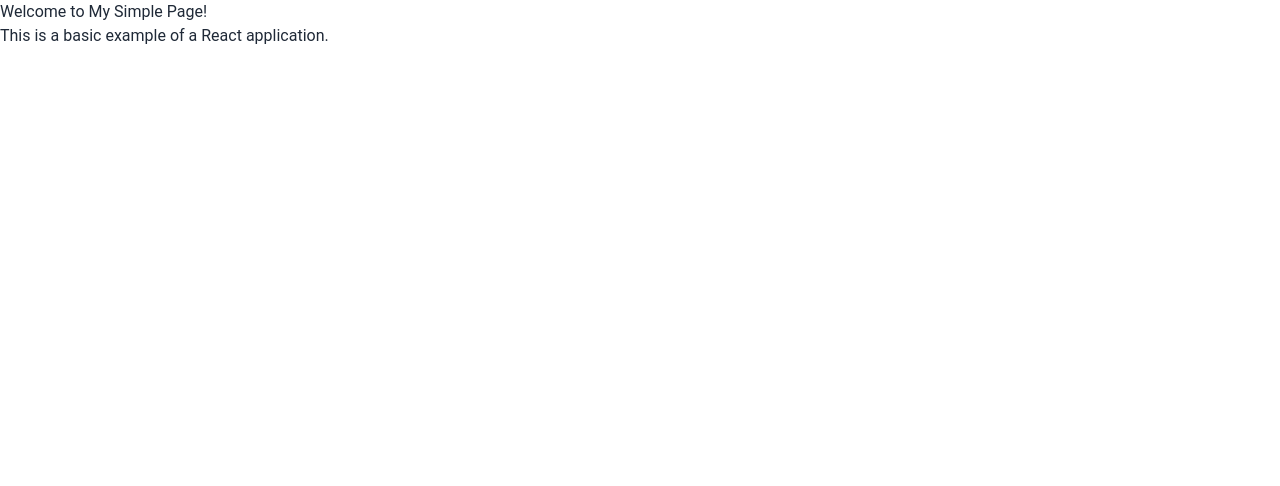
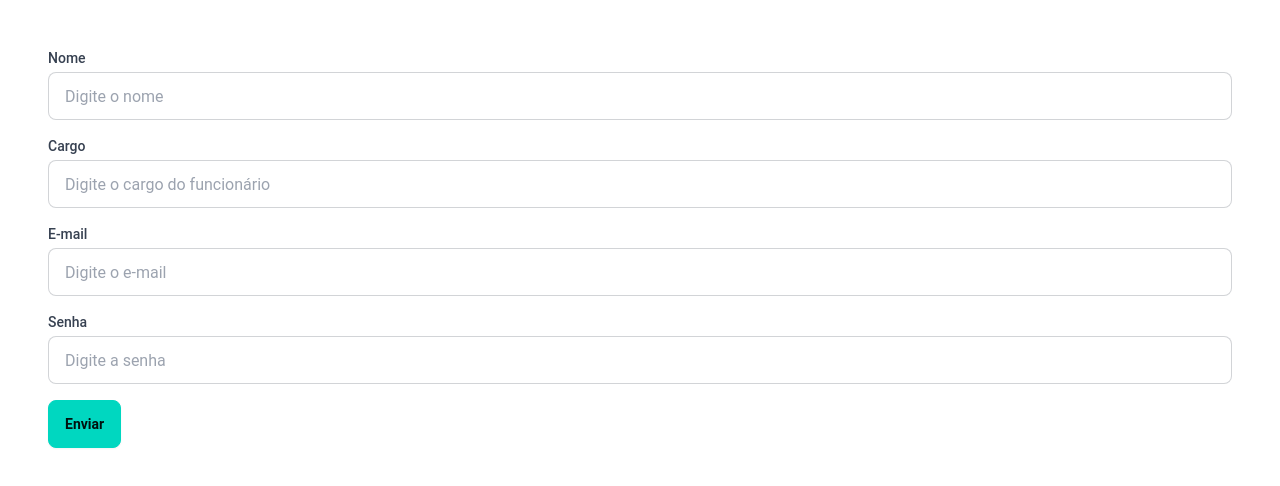
Before and after one commit to camilabr74/HTML_PI_2, a React (Vite) app: page /register-employee in a window 1280 px wide. Shown: the top 486 px of the page. Built offline with nearby package versions, Linux system fonts and the light colour scheme.

Commit message:
feat: adiciona formulário de cadastro de funcionário

```diff
--- a/src/pages/Goverment/Admin/RegisterEmployee.jsx
+++ b/src/pages/Goverment/Admin/RegisterEmployee.jsx
@@ -1,12 +1,77 @@
-import React from 'react';
+import React, { useState } from 'react';
+import BaseForm from '../../../components/BaseForm/BaseForm';
 
-function RegisterEmployee() {
+
+
+const EmployeeRegisterForm = ({ onSubmit }) => {
+  const [nome, setNome] = useState('');
+  const [cargo, setCargo] = useState('');
+  const [email, setEmail] = useState('');
+  const [senha, setSenha] = useState('');
+
+  const handleFormSubmit = () => {
+    onSubmit({ nome, cargo, email, senha });
+    setNome('');
+    setCargo('');
+    setEmail('');
+    setSenha('');
+  };
+
   return (
-    <div>
-      <h1>Welcome to My Simple Page!</h1>
-      <p>This is a basic example of a React application.</p>
-    </div>
+    <BaseForm onSubmit={handleFormSubmit}>
+      <div>
+        <label htmlFor="nome" className="block text-sm font-medium text-gray-700">Nome</label>
+        <input
+          type="text"
+          id="nome"
+          value={nome}
+          onChange={(e) => setNome(e.target.value)}
+          placeholder="Digite o nome"
+          className="input input-bordered w-full mt-1"
+          required
+        />
+      </div>
+
+      <div>
+        <label htmlFor="cargo" className="block text-sm font-medium text-gray-700">Cargo</label>
+        <input
+          type="text"
+          id="cargo"
+          value={cargo}
+          onChange={(e) => setCargo(e.target.value)}
+          placeholder="Digite o cargo do funcionário"
+          className="input input-bordered w-full mt-1"
+          required
+        />
+      </div>
+
+      <div>
+        <label htmlFor="email" className="block text-sm font-medium text-gray-700">E-mail</label>
+        <input
+          type="email"
+          id="email"
+          value={email}
+          onChange={(e) => setEmail(e.target.value)}
+          placeholder="Digite o e-mail"
+          className="input input-bordered w-full mt-1"
+          required
+        />
+      </div>
+
+      <div>
+        <label htmlFor="senha" className="block text-sm font-medium text-gray-700">Senha</label>
+        <input
+          type="senha"
+          id="senha"
+          value={senha}
+          onChange={(e) => setSenha(e.target.value)}
+          placeholder="Digite a senha"
+          className="input input-bordered w-full mt-1"
+          required
+        />
+      </div>
+    </BaseForm>
   );
-}
+};
 
-export default RegisterEmployee;
+export default EmployeeRegisterForm;
--- a/src/routes/AppRoutes.jsx
+++ b/src/routes/AppRoutes.jsx
@@ -5,7 +5,7 @@ import SignUp from "../pages/Citizen/SignUp.jsx";
 import HomeCitizen from "../pages/Citizen/HomeCitizen.jsx";
 import Login from "../pages/Citizen/Login.jsx";
 import ServiceSelection from "../pages/Citizen/ServiceSelection.jsx";
-import RegisterEmployee from "../pages/Goverment/Admin/RegisterEmployee.jsx";
+import EmployeeRegisterForm from "../pages/Goverment/Admin/RegisterEmployee.jsx";
 import AddNewService from "../pages/Goverment/Admin/AddService.jsx";
 // import AddNewService from "../pages/Goverment/Admin/AddNewService.jsx";
 import LoginGoverment from "../pages/Goverment/Login.jsx";
@@ -22,7 +22,7 @@ const AppRouter = () => {
                 <Route path="/service-selection" element={<ServiceSelection />} />
                 <Route path="/sign-up" element={<SignUp/>}/>
                 <Route path="/add-new-service" element={<AddNewService />} />
-                <Route path="/register-employee" element={<RegisterEmployee />} />
+                <Route path="/register-employee" element={<EmployeeRegisterForm />} />
                 <Route path="/login-goverment" element={<LoginGoverment />} />
                 <Route path="/home-employee" element={<ServiceRequested />} />
 
```
